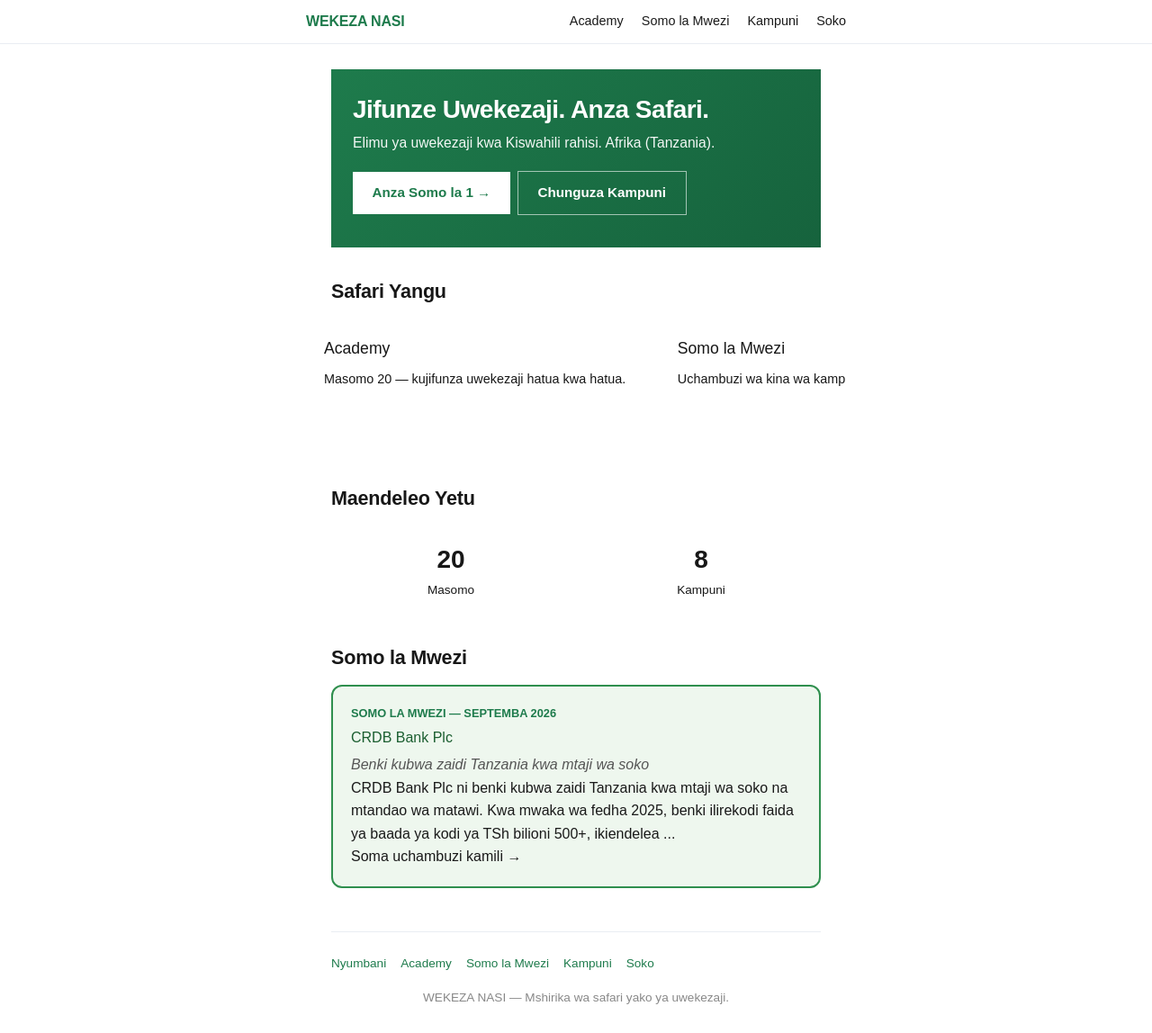
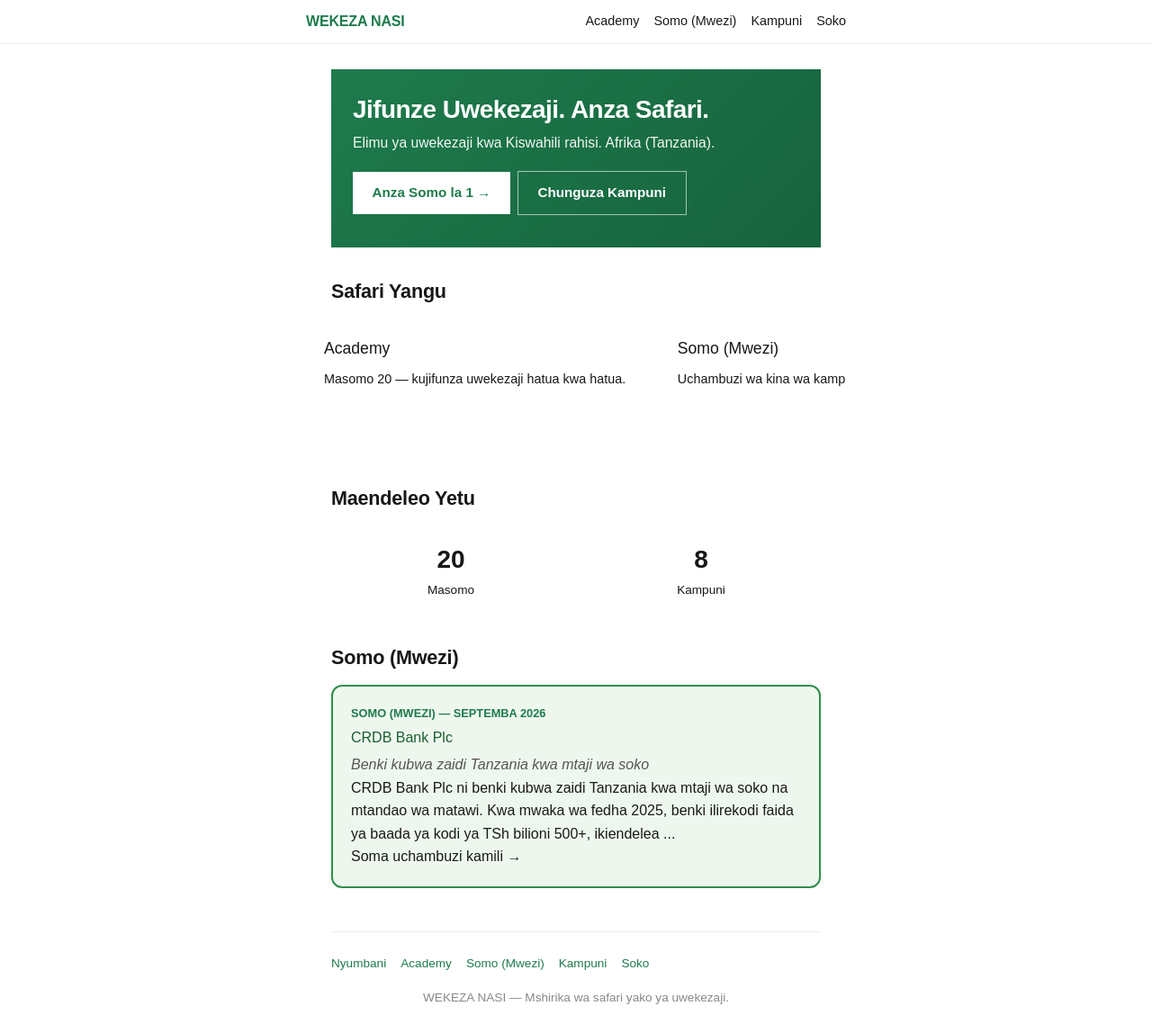
Before and after one commit to sadikiabubakari698-crypto/wekeza_nasi, a Next.js app in the folder wekeza-nasi-app/: page / in a window 1280 px wide. Shown: the whole page at 90% size. Built offline with nearby package versions, Linux system fonts and the light colour scheme.

Commit message:
Rename 'Somo la Mwezi' to 'Somo (Mwezi)' across all pages

```diff
--- a/wekeza-nasi-app/app/page.js
+++ b/wekeza-nasi-app/app/page.js
@@ -108,7 +108,7 @@
 
   const slides = [
     { href: "/academy", title: "Academy", subtitle: "Masomo 20 — kujifunza uwekezaji hatua kwa hatua." },
-    { href: "/somo-la-mwezi/crdb-2026-09", title: "Somo la Mwezi", subtitle: "Uchambuzi wa kina wa kampuni moja kila mwezi." },
+    { href: "/somo-la-mwezi/crdb-2026-09", title: "Somo (Mwezi)", subtitle: "Uchambuzi wa kina wa kampuni moja kila mwezi." },
     { href: "/kampuni", title: "Uchambuzi wa Kampuni", subtitle: "Kampuni 8 — CRDB, NMB, TBL, Vodacom, TCC, TPCC, Swissport, DSE." },
     { href: "/soko", title: "Uchambuzi wa Soko", subtitle: "Nini kimetokea? Kwa nini? Ushahidi unasemaje?" },
     { href: null, title: "AI", subtitle: "Inakuja hivi karibuni.", comingSoon: true },
@@ -158,7 +158,7 @@
         </div>
       </div>
 
-      <h2 style={sectionTitleStyle}>Somo la Mwezi</h2>
+      <h2 style={sectionTitleStyle}>Somo (Mwezi)</h2>
       <MonthlyContent items={allPlanned} />
 
       <Footer />
--- a/wekeza-nasi-app/components/Footer.js
+++ b/wekeza-nasi-app/components/Footer.js
@@ -14,7 +14,7 @@
       <div style={{ display: "flex", flexWrap: "wrap", gap: "1rem", marginBottom: "1rem" }}>
         <Link href="/" style={linkStyle}>Nyumbani</Link>
         <Link href="/academy" style={linkStyle}>Academy</Link>
-        <Link href="/somo-la-mwezi/crdb-2026-09" style={linkStyle}>Somo la Mwezi</Link>
+        <Link href="/somo-la-mwezi/crdb-2026-09" style={linkStyle}>Somo (Mwezi)</Link>
         <Link href="/kampuni" style={linkStyle}>Kampuni</Link>
         <Link href="/soko" style={linkStyle}>Soko</Link>
       </div>
--- a/wekeza-nasi-app/components/Header.js
+++ b/wekeza-nasi-app/components/Header.js
@@ -7,7 +7,7 @@
 
   const links = [
     { href: "/academy", label: "Academy" },
-    { href: "/somo-la-mwezi/crdb-2026-09", label: "Somo la Mwezi" },
+    { href: "/somo-la-mwezi/crdb-2026-09", label: "Somo (Mwezi)" },
     { href: "/kampuni", label: "Kampuni" },
     { href: "/soko", label: "Soko" },
   ];
@@ -35,11 +35,12 @@
     color: "#1e7b4c",
     textDecoration: "none",
     letterSpacing: "-0.01em",
+    whiteSpace: "nowrap",
   };
 
   const desktopNavStyle = {
     display: "flex",
-    gap: "1.25rem",
+    gap: "1rem",
     alignItems: "center",
   };
 
@@ -48,6 +49,7 @@
     textDecoration: "none",
     fontSize: "0.9rem",
     fontWeight: 500,
+    whiteSpace: "nowrap",
   };
 
   const menuBtnStyle = {
--- a/wekeza-nasi-app/components/MonthlyContent.js
+++ b/wekeza-nasi-app/components/MonthlyContent.js
@@ -11,8 +11,6 @@
     }
 
     const now = new Date();
-
-    // Chagua content ya mwisho iliyopublish (kwa mwezi wa sasa au nyuma)
     const eligible = items
       .filter((item) => new Date(item.publishDate) <= now)
       .sort((a, b) => new Date(b.publishDate) - new Date(a.publishDate));
@@ -31,7 +29,7 @@
   return (
     <div className="area-card">
       <p style={{ fontSize: "0.8rem", color: "#1e7b4c", fontWeight: 600, margin: 0 }}>
-        SOMO LA MWEZI — {current.month?.toUpperCase()}
+        SOMO (MWEZI) — {current.month?.toUpperCase()}
       </p>
       <h3 style={{ marginTop: "0.25rem" }}>{current.title}</h3>
       {current.subtitle && (
```
